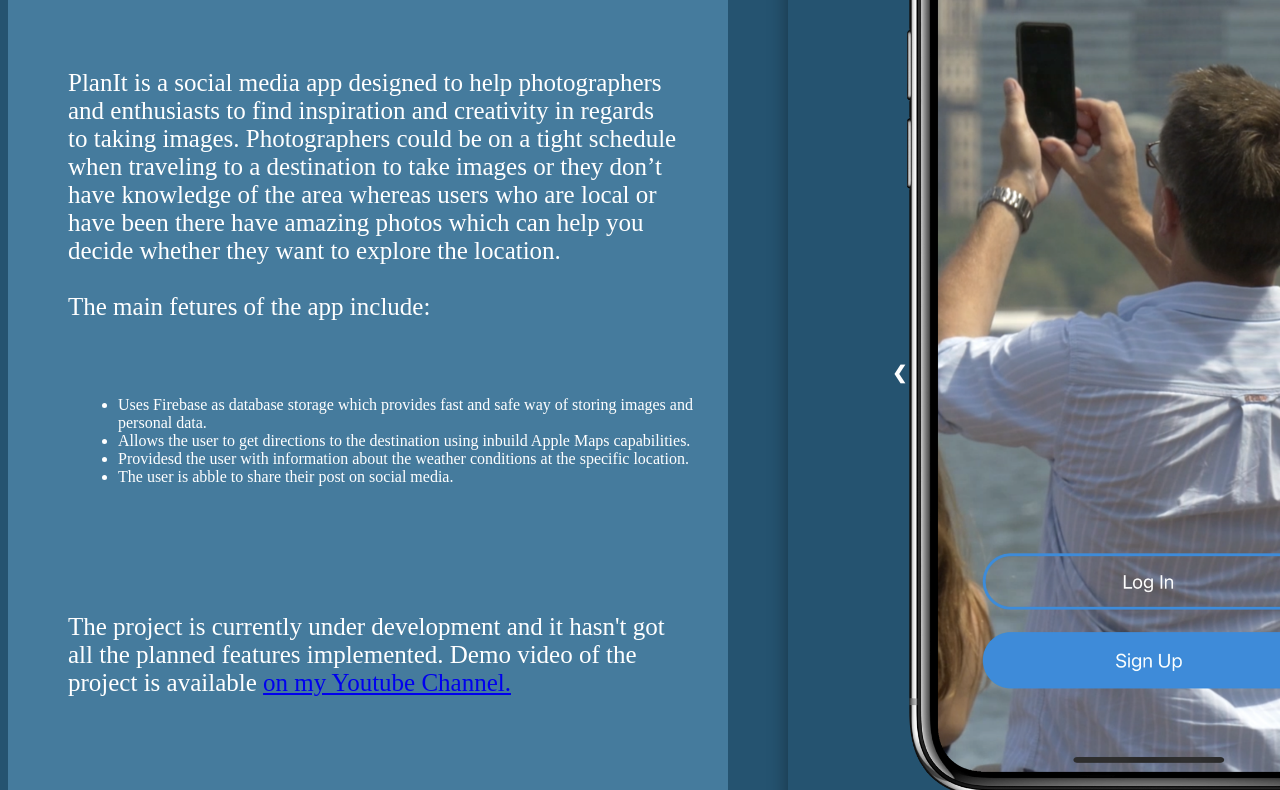
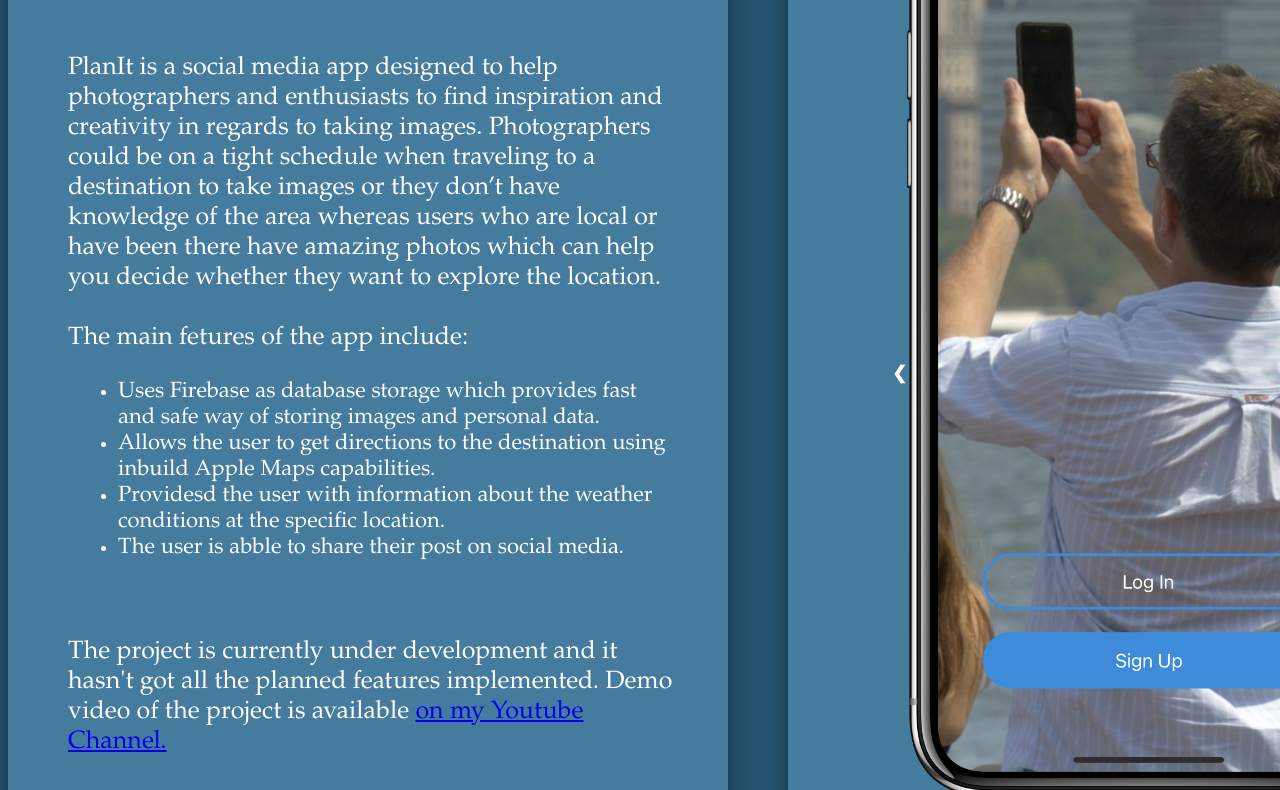
Before and after one commit to anton9812/anton9812.github.io, a plain HTML site: page index.html in a window 1280 px wide. Shown: the part 637-1427 px from the top of the page. Drawn offline with Linux system fonts and the light colour scheme.

Commit message:
Update portfolioCSS.css
commit1

```diff
--- a/portfolioCSS.css
+++ b/portfolioCSS.css
@@ -16,6 +16,7 @@ img.a {
 
 body{
     background-color: #255370;
+    padding-bottom: 100px;
 }
 .gfg {
     width:auto;
@@ -46,11 +47,20 @@ img.main{
 }
 p.mainText{
 
-    padding: 50px;
-    font-family: "Times New Roman", Times, serif;
+    padding-left: 50px;
+    padding-right: 50px;
+    font-family: "Palatino Linotype", "Book Antiqua", Palatino, serif;
     font-size: 25px;
     width: 100%;
 }
+
+li.list{
+    padding-right: 50px;
+    font-family: "Palatino Linotype", "Book Antiqua", Palatino, serif;
+    font-size: 22px;
+
+}
+
 h1.a {
     font-family: "Tahoma, Geneva", sans-serif;
     margin-bottom: 5px;
@@ -59,6 +69,7 @@ h1.b
 {
     font-family: "Sansita Swashed", cursive;
     padding: 10px;
+    margin-bottom: 70px;
 }
 
 #innerRight{
@@ -67,6 +78,7 @@ h1.b
     width: 48%;
     height: 100%;
     padding-top: 50px;
+    background-color: #457b9d;
 
     margin-left: auto;
     float: right;
@@ -81,6 +93,8 @@ h1.b
     align-content: center;
     background-color: #457b9d;
     float: left;
+    box-shadow: 0 0 20px rgba(0, 0, 0, 0.4);
+
     padding-left: 10px;
     border-radius: 10px;
     border: 1px solid transperent ;
```
